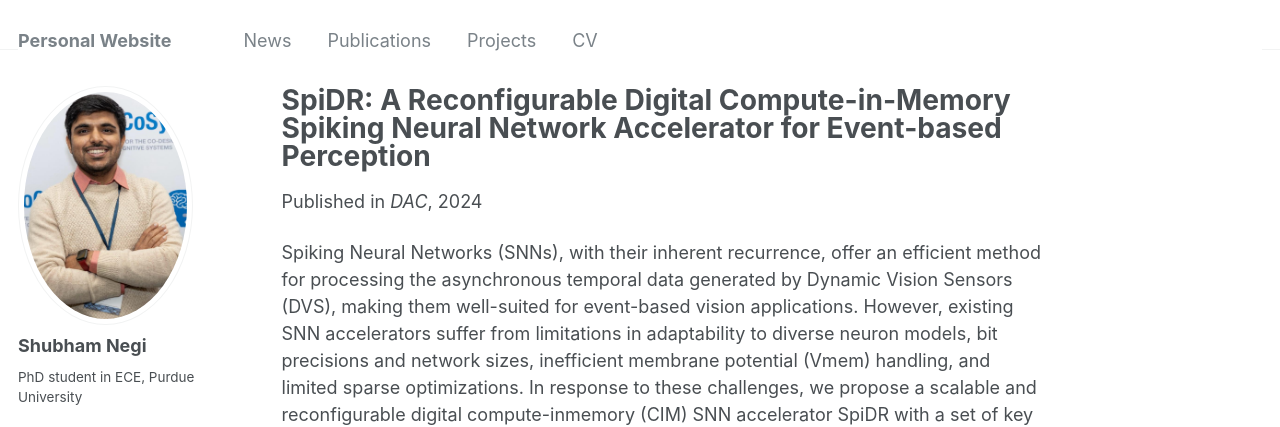
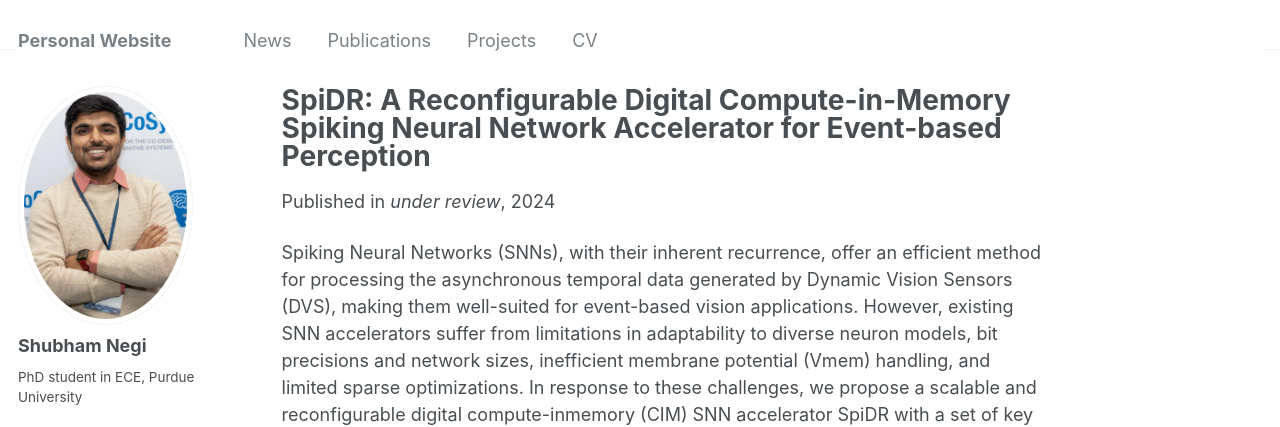
Before and after one commit to negishubham/negishubham.github.io, a Jekyll site: the page built from _publications/spidr.md, in a window 1280 px wide and 900 px high. Shown: the top 427 px of the window. Built offline with Jekyll 4.4.1, drawn with Linux system fonts in a browser that asks for light colours; some web fonts are replaced.

Commit message:
publications updated

```diff
--- a/_publications/spidr.md
+++ b/_publications/spidr.md
@@ -4,7 +4,7 @@ collection: publications
 permalink: /publication/spidr
 excerpt: 'This paper proposes a digital compute in memory accelerator for SNNs'
 date: 2024-07-20
-venue: 'DAC'
+venue: 'under review'
 paperurl: 'https://arxiv.org/pdf/2411.02854'
 # citation: 'Your Name, You. (2009). &quot;Paper Title Number 1.&quot; <i>Journal 1</i>. 1(1).'
 ---
```
